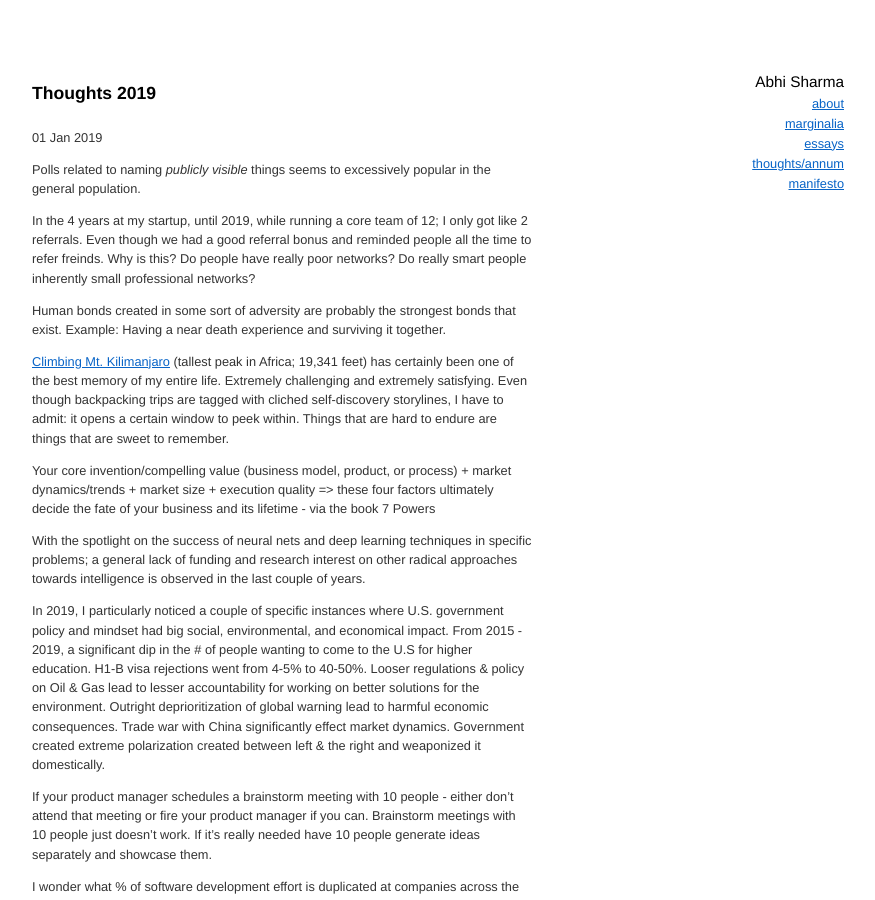
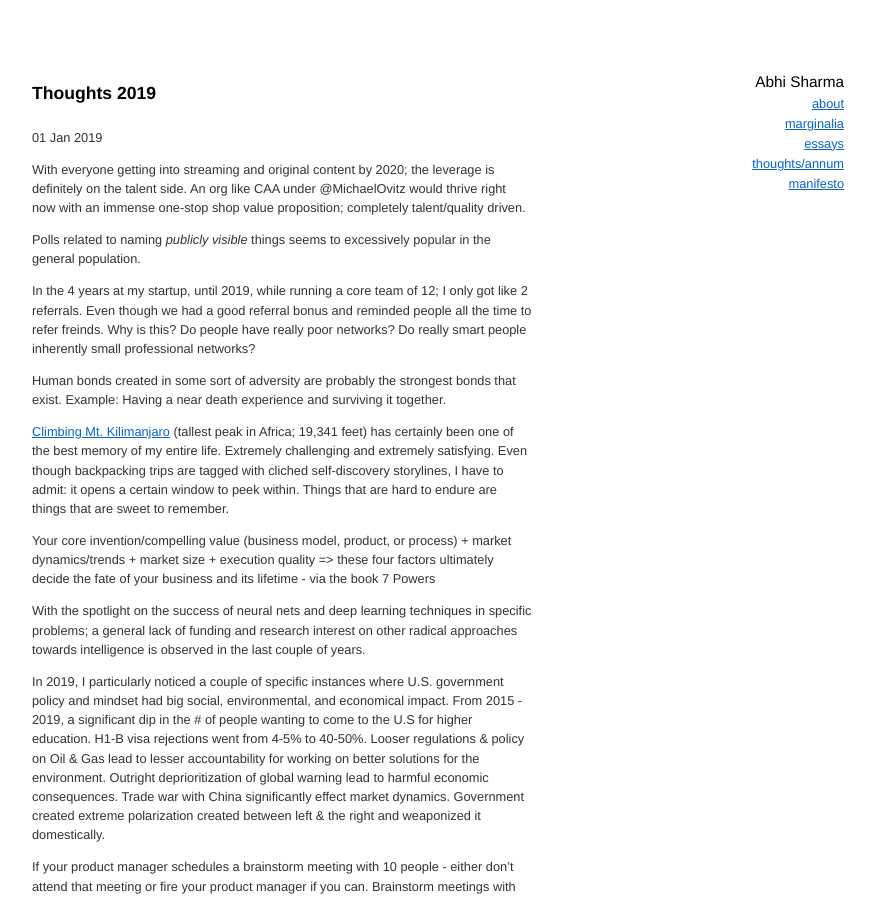
Before and after one commit to abhisharmab/abhisharmab.github.io, a Jekyll site: the page built from thoughts/_posts/2019-01-01-thoughts-in-2019.md, in a window 1280 px wide and 900 px high. Shown: the whole window, without its empty margins (192-1067 px from the left). Built offline with Jekyll 4.4.1, drawn with Linux system fonts in a browser that asks for light colours.

Commit message:
streaming

```diff
--- a/thoughts/_posts/2019-01-01-thoughts-in-2019.md
+++ b/thoughts/_posts/2019-01-01-thoughts-in-2019.md
@@ -5,6 +5,9 @@ category: thoughts
 date: 2019-01-01
 abstract: Collage of powerful thoughts and notes
 ---
+
+With everyone getting into streaming and original content by 2020; the leverage is definitely on the talent side. An org like CAA under
+@MichaelOvitz would thrive right now with an immense one-stop shop value proposition; completely talent/quality driven.
 
 Polls related to naming _publicly visible_ things seems to excessively popular in the general population.
 
```
